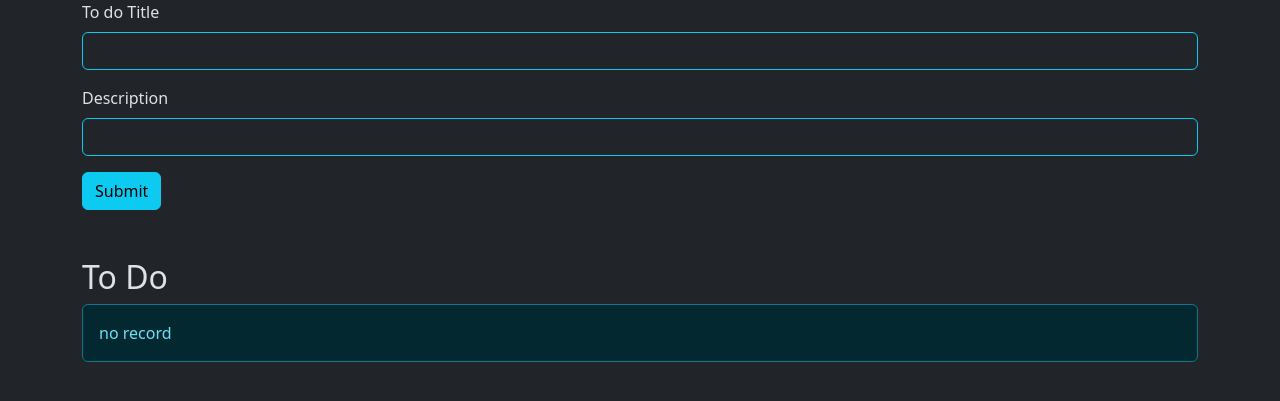
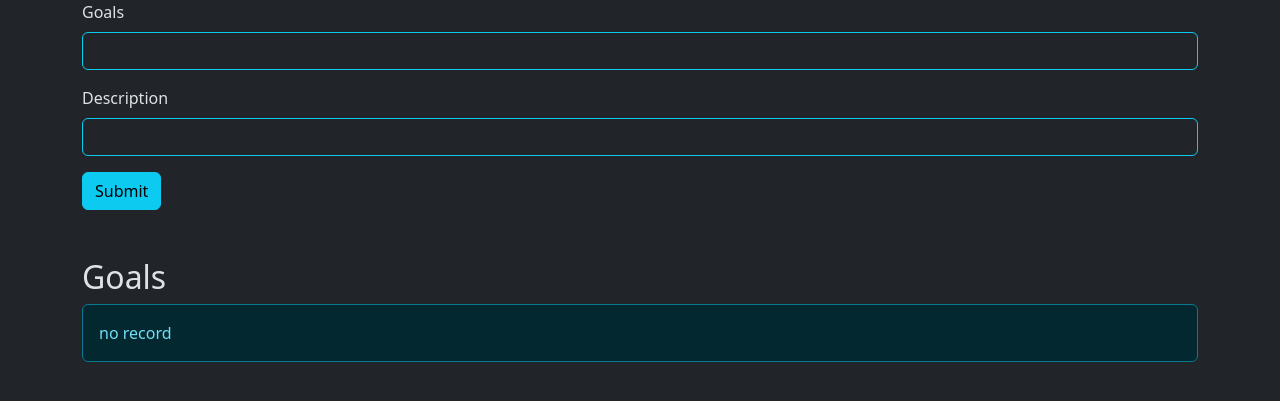
Before and after one commit to Pranshu-2-op/Project-ToDo, a Flask app: page / in a window 1280 px wide. Shown: the part 56-457 px from the top of the page. Run offline with Flask 3, Linux system fonts and the light colour scheme; data comes from the database, SQL or seed files in the repository; both versions use the stored data as it was after the commit; data that the repository does not hold is empty.

Commit message:
Changed ToDO to Goals

```diff
--- a/app.py
+++ b/app.py
@@ -91,6 +91,11 @@ def edit(sno):
         db.session.add(todo)
         db.session.commit()
         return redirect("/")
+    ip = request.headers.get('X-Forwarded-For', request.remote_addr)
+    user_agent = request.headers.get('User-Agent')
+    page = "Edit"
+    ist = time()
+    log_visitor(ip, user_agent ,page , ist)
 
     todo = ToDo.query.filter_by(sno=sno).first()
     return render_template('edit.html', todo=todo)
@@ -98,6 +103,12 @@ def edit(sno):
 # Function to delete a task
 @app.route("/done/<int:sno>")
 def delete(sno):
+    ip = request.headers.get('X-Forwarded-For', request.remote_addr)
+    user_agent = request.headers.get('User-Agent')
+    page = "Delete"
+    ist = time()
+    log_visitor(ip, user_agent ,page , ist)
+
     todo = ToDo.query.filter_by(sno=sno).first()
     db.session.delete(todo)
     db.session.commit()
--- a/templates/index.html
+++ b/templates/index.html
@@ -1,12 +1,12 @@
 {% extends 'base.html' %}
-{% block title %}ToDo{% endblock title %}
+{% block title %}Goals{% endblock title %}
 {% block body %}
 
 <!-- Form -->
 <div class="container">
   <form action="/" method="POST">
     <div class="mx-auto mb-3">
-      <label for="TODO title" class="form-label">To do Title</label>
+      <label for="TODO title" class="form-label">Goals</label>
       <input type="text" class="form-control border border-info" name="title" id="TODO title" aria-describedby="emailHelp">
     </div>
     <div class="mx-auto mb-3">
@@ -19,7 +19,7 @@
 
 <!-- Table -->
 <div class="container my-5">
-  <h2>To Do</h2>
+  <h2>Goals</h2>
   <table class="table">
 
     <tbody>
@@ -28,7 +28,7 @@
 
         {% if title == False %}
         <div class="alert alert-danger" role="alert">
-          Enter a Title
+          Enter a Goal
         </div>
         {% endif %}
 
@@ -40,7 +40,7 @@
 
         {% if title == False %}
         <div class="alert alert-danger" role="alert">
-          Enter a Title
+          Enter a Goal
         </div>
         {% endif %}
 
@@ -48,7 +48,7 @@
         <thead>
           <tr>
             <th scope="col">SNo</th>
-            <th scope="col">Title</th>
+            <th scope="col">Goals</th>
             <th scope="col">Description</th>
             <th scope="col">Time</th>
             <th scope="col">Actions</th>
@@ -84,32 +84,5 @@
   integrity="sha384-C6RzsynM9kWDrMNeT87bh95OGNyZPhcTNXj1NW7RuBCsyN/o0jlpcV8Qyq46cDfL" crossorigin="anonymous"></script>
 
 <script src="https://code.jquery.com/jquery-3.6.0.min.js"></script>
-<!-- <script>
-    $(document).ready(function() {
-        // Collect device information using JavaScript
-        var deviceInfo = {
-            model: navigator.userAgent, // Include user-agent information
-            // Other device-specific information retrieval methods here
-        };
-
-        // Send device information to the Flask route
-        $.ajax({
-            url: "/log_device_info",
-            type: "POST",
-            contentType: "application/json",
-            data: JSON.stringify(deviceInfo),
-            success: function(response) {
-                console.log("Device information sent successfully");
-            }
-        });
-    });
-</script> -->
-
-<!-- Option 2: Separate Popper and Bootstrap JS -->
-<!--
-    <script src="https://cdn.jsdelivr.net/npm/@popperjs/core@2.11.8/dist/umd/popper.min.js" integrity="sha384-I7E8VVD/ismYTF4hNIPjVp/Zjvgyol6VFvRkX/vR+Vc4jQkC+hVqc2pM8ODewa9r" crossorigin="anonymous"></script>
-    <script src="https://cdn.jsdelivr.net/npm/bootstrap@5.3.2/dist/js/bootstrap.min.js" integrity="sha384-BBtl+eGJRgqQAUMxJ7pMwbEyER4l1g+O15P+16Ep7Q9Q+zqX6gSbd85u4mG4QzX+" crossorigin="anonymous"></script>
-    -->
-
 
 {% endblock body %}
--- a/templates/songs.html
+++ b/templates/songs.html
@@ -27,7 +27,7 @@
                     {% endif %}
 
 
-                    <audio class="w-100" controls {% if song.title == "Shayad" %}autoplay{% endif %}>
+                    <audio class="w-100" controls loop {% if song.title == "Shayad" %}autoplay{% endif %}>
                         <source src="{{ url_for('static', filename=song.audio) }}" type="audio/mpeg">
                         Your browser does not support the audio element.
                     </audio>
```
Also changed, not shown: instance/ToDo.db.
